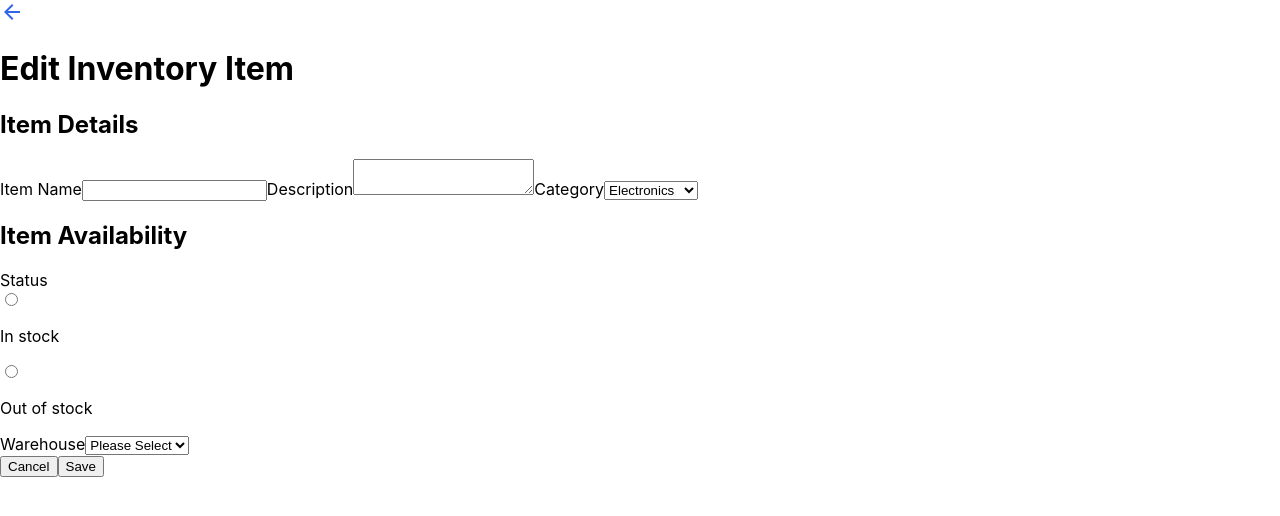
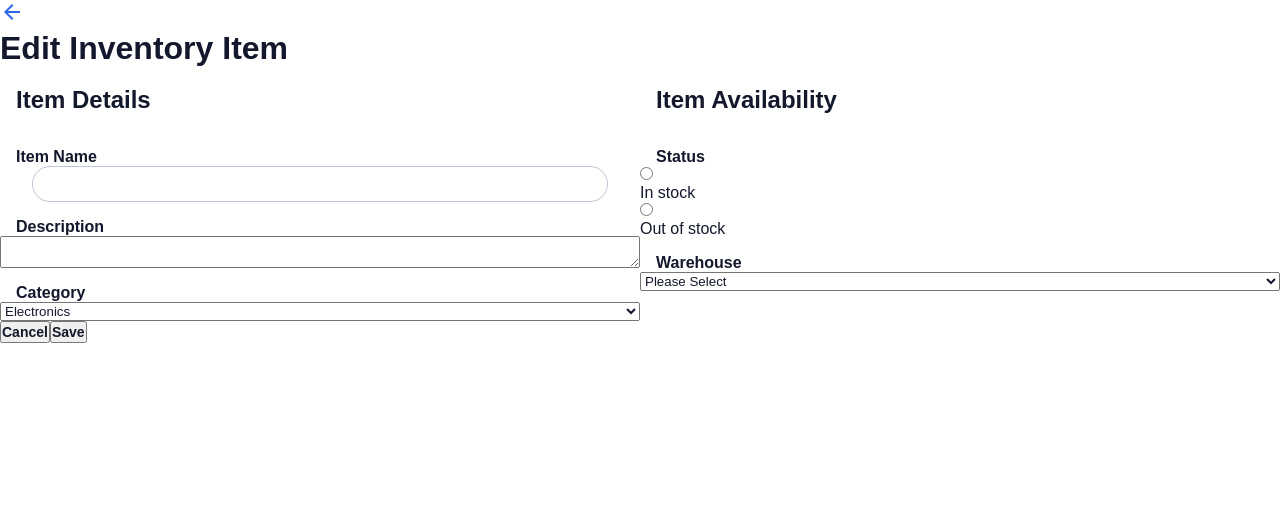
Before and after one commit to timohuennebeck/instock-jon, a React (Create React App) app: page /inventory/edit in a window 1280 px wide. Shown: the top 516 px of the page. Built offline with nearby package versions, Linux system fonts and the light colour scheme.

Commit message:
add some styling on edit inventory

```diff
--- a/src/components/EditInventoryForm/EditInventoryForm.js
+++ b/src/components/EditInventoryForm/EditInventoryForm.js
@@ -1,6 +1,6 @@
 // import { useState } from 'react';
 // import ErrorSign from '../../assets/images/icons/error-24px.svg';
-
+import './EditInventoryForm.scss';
 
 export default function EditInventoryForm() {
     return (
--- /dev/null
+++ b/src/components/EditInventoryForm/EditInventoryForm.scss
@@ -0,0 +1,65 @@
+@use "../../styles/partials/variables" as *;
+@use "../../styles/partials/mixins" as *;
+@use "../../styles/partials/fonts" as *;
+
+* {
+    margin: 0;
+    padding: 0;
+    box-sizing: border-box;
+  }
+
+.editform {
+    display: flex;
+    flex-direction: column;
+
+    &__container {
+        @include tablet {
+            display: flex;
+            flex-direction: row;
+        }
+    }
+
+    &__details {
+        display: flex;
+        flex-direction: column;
+        @include tablet {
+            width: 50%;
+        }
+    }
+
+    &__title {
+        padding: 1rem;
+    }
+
+    &__label {
+        font-weight: 600;
+        padding: 0rem 1rem;
+        @include tablet {
+            padding-top: 1rem;
+        }
+    }
+
+    &__input {
+        border-radius: 1.25rem;
+        height: 2.25rem;
+        margin: auto;
+        margin-bottom: 1rem;
+        width: 90%;
+        border: 0.063rem solid #BDC5D5;
+
+        @include tablet {
+            margin-bottom: 0;
+        }
+    }
+
+
+
+    &__available {
+        display: flex;
+        flex-direction: column;
+        @include tablet {
+            width: 50%;
+        }
+    }
+
+}
```
